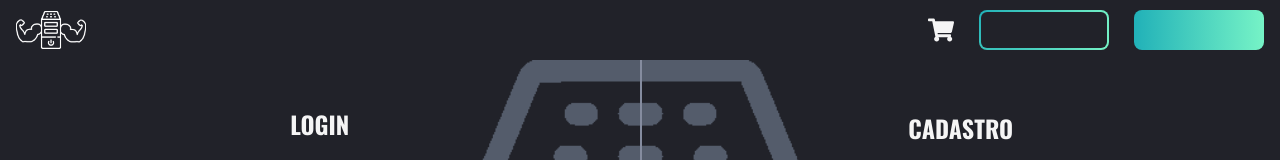
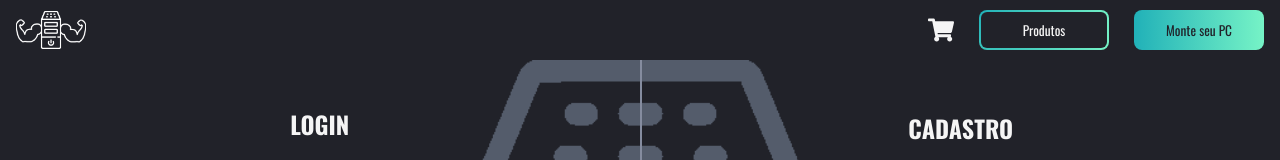
Before and after one commit to igormgg/pc-builder-capstone-q2, a React (Create React App) app: page /sign in a window 1280 px wide. Shown: the top 160 px of the page. Built offline with nearby package versions, Linux system fonts and the light colour scheme.

Commit message:
fix: fixed buttons

```diff
--- a/src/pages/Sign/index.jsx
+++ b/src/pages/Sign/index.jsx
@@ -12,7 +12,7 @@ const Sign = () => {
   }
   return (
     <>
-      <Header button1="Produtos" button2="Monte seu PC" />
+      <Header buttonOut1="Produtos" buttonOut2="Monte seu PC" />
       <SignContainer>
         <LoginContainer />
         <RegisterContainer />
```
